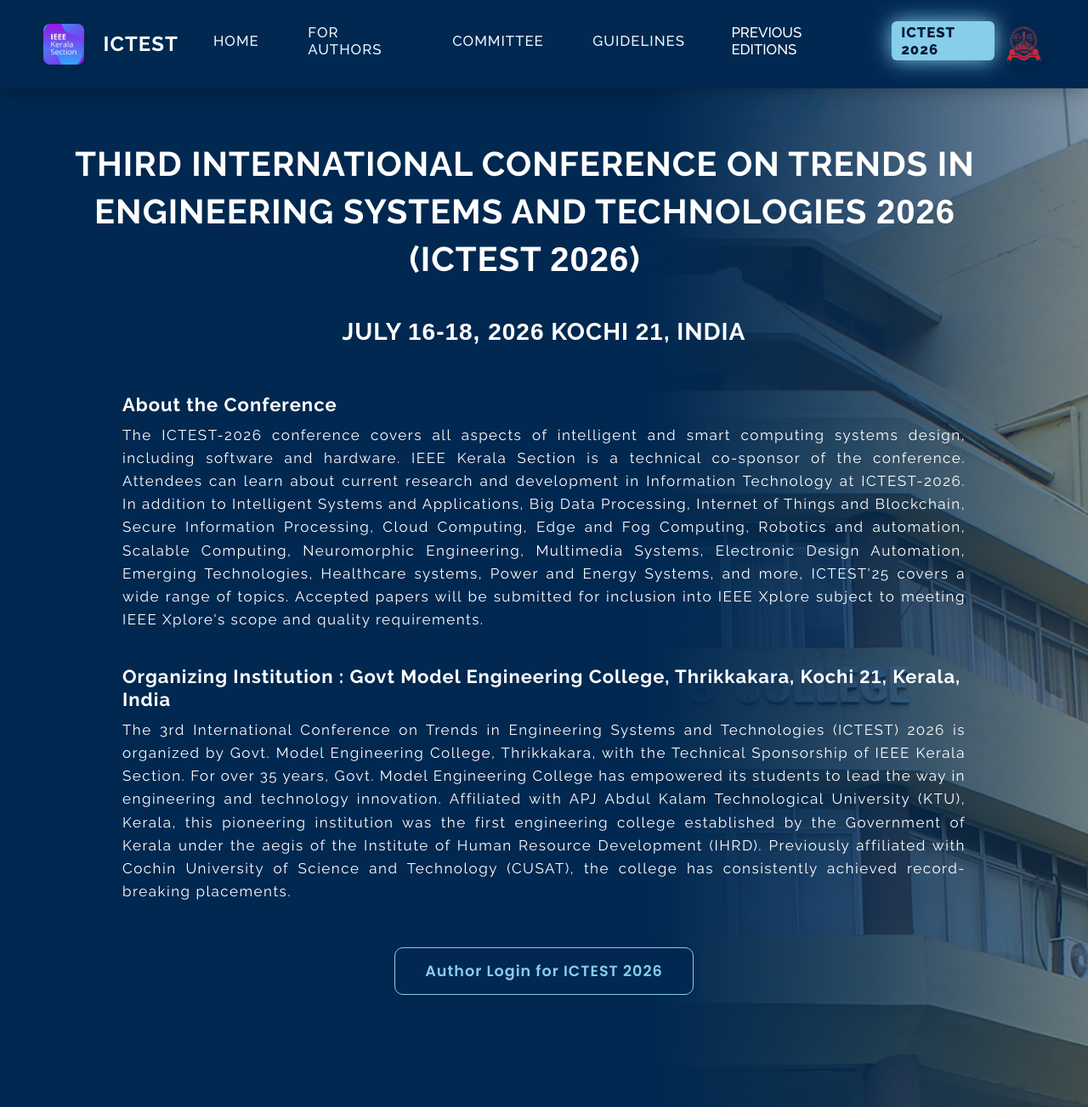
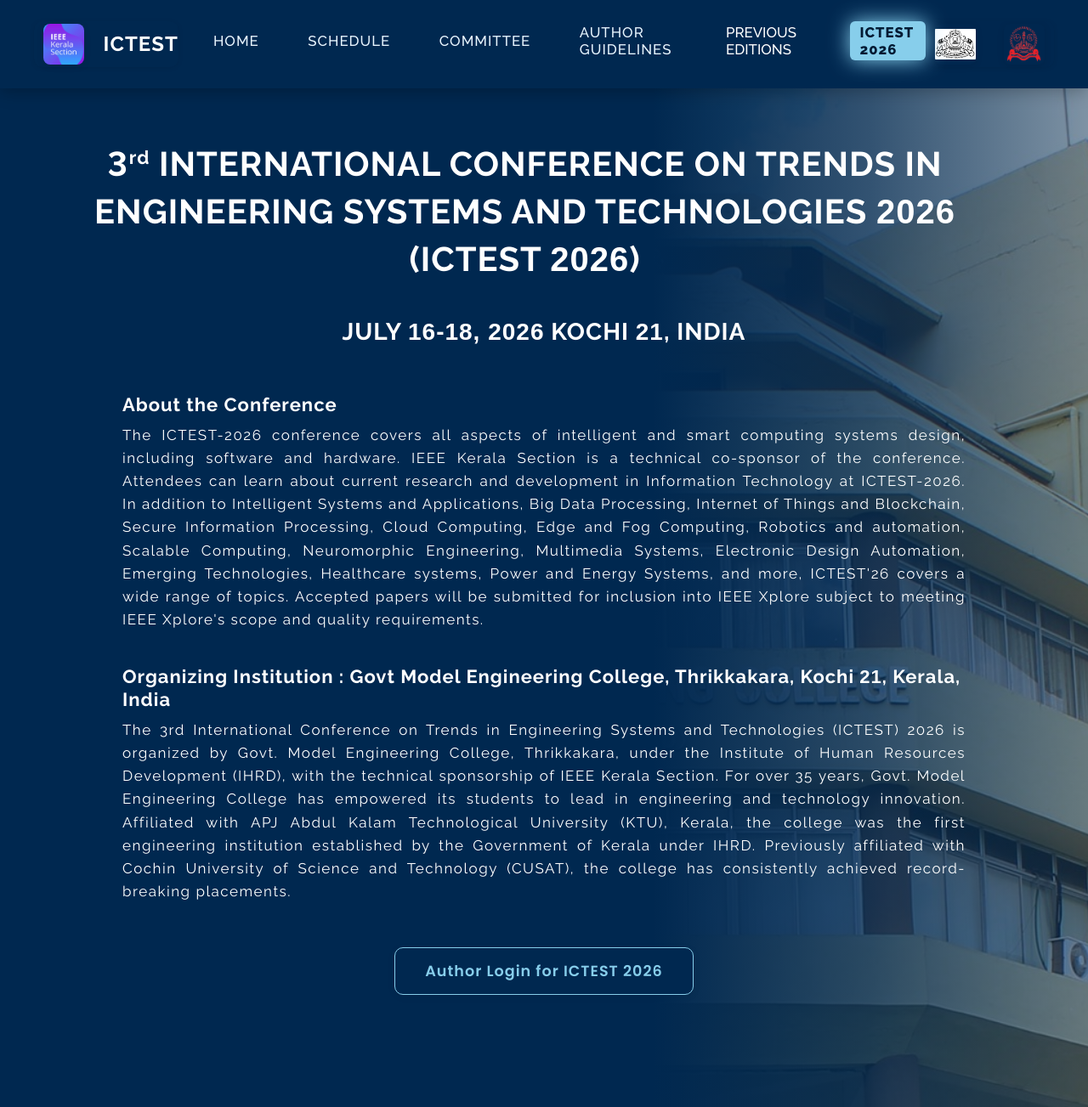
Before and after one commit to n1ved/ictest26, a React (Vite) app: page / in a window 1280 px wide. Shown: the whole page at 85% size. Built offline with nearby package versions, Linux system fonts and the light colour scheme; no server answers; the database is empty.

Commit message:
minor edits in homepage

```diff
--- a/index.html
+++ b/index.html
@@ -4,7 +4,7 @@
     <meta charset="UTF-8" />
     <link rel="icon" type="image/svg+xml" href="/src/assets/mecLogo.png" />
     <meta name="viewport" content="width=device-width, initial-scale=1.0" />
-    <title>ICTEST 2025</title>
+    <title>ICTEST 2026</title>
   </head>
   <body>
     <div id="root"></div>
--- a/src/committee_members/committee_members.jsx
+++ b/src/committee_members/committee_members.jsx
@@ -1,7 +1,7 @@
 import "./committee_members.css";
 import Navbar from "../navbar/navbar.jsx";
 
-import principal_img from "../committee_images/principal.png";
+import principal_img from "../committee_images/jayachandran.jpg";
 import arunkumar_img from "../committee_images/arunkumar.jpg";
 import rajesh_img from "../committee_images/rajesh-vg.png";
 // import jaimon_img from "../committee_images/jaimon.jpg"; // no longer used
@@ -34,7 +34,7 @@ export default function Committee_members() {
     {
       image: principal_img,
       title: "Principal",
-      name: "Dr. Mini M G",
+      name: "Dr. Jayachandran E S",
       position: "Principal, Govt. Model Engineering College, Ernakulam",
     },
     {
--- a/src/conferenceTrack/conferenceTrack.jsx
+++ b/src/conferenceTrack/conferenceTrack.jsx
@@ -1,40 +1,18 @@
 import "./conferenceTrack.css"
-export default function ConfernceTrack() {
+export default function ConferenceTrack() {
     const topics = [
-        "Artificial Intelligence",
-        "Machine Learning and Data Science",
-
+        "Artificial Intelligence, Machine Learning and Data Science",
         "Cybersecurity and Network Technologies",
-
-        "Internet of Things(IoT)",
-
-        "Blockchain",
-
-        "Technologies and Smart Systems",
-
+        "Internet of Things (IoT), Blockchain Technologies and Smart Systems",
         "Underwater GPS and Laser Communication",
-
         "VLSI and Embedded Systems",
-
+        "Renewable Energy Systems, Management & Storage",
         "Image Processing, Signal Processing and Communication Systems",
-
         "Biomedical Engineering and Healthcare Technologies",
-
-        "Power Electronics",
-
-        "Power Systems and Renewable Energy Mechatronics",
-
-        "Robotics",
-
-        "Control and Automation",
-
+        "Power Electronics and Power Systems",
+        "Mechatronics, Robotics, Control and Automation",
         "Electric & Hybrid Vehicles and Battery Technologies",
-
-        "Energy Conservation and Management",
-
-        "Reliability Engineering ",
-
-        "Material Science",
+        "Reliability Engineering",
     ];
     return (
         <>
--- a/src/dashboard/dashboard.css
+++ b/src/dashboard/dashboard.css
@@ -27,6 +27,17 @@
     line-height: 3.5rem;
     font-size: 40px;
     margin-top: 150px;
+    /* Ensure digits (like the leading 3) align with uppercase letters */
+    font-variant-numeric: lining-nums tabular-nums;
+    -webkit-font-feature-settings: "lnum" 1, "tnum" 1;
+    font-feature-settings: "lnum" 1, "tnum" 1;
+}
+.dashboard h1 sup.ordinal {
+    text-transform: none; /* keep 'rd' lowercase */
+    font-size: 0.55em;
+    vertical-align: super;
+    line-height: 0;
+    margin-left: 1px;
 }
 .dashboard h2 {
     display: flex;
@@ -39,6 +50,10 @@
     font-size: 28px;
     margin: 0px;
     margin-bottom: 20px;
+    /* Same numeric alignment for consistency */
+    font-variant-numeric: lining-nums tabular-nums;
+    -webkit-font-feature-settings: "lnum" 1, "tnum" 1;
+    font-feature-settings: "lnum" 1, "tnum" 1;
 }
 .dashboard h3 {
     display: flex;
@@ -156,8 +171,11 @@
     left: 1rem;
 }
 .number-specific {
-    font-family: sans-serif;
+    font-family: inherit; /* keep numbers in the same font as the heading */
     font-weight: bold;
+    font-variant-numeric: lining-nums tabular-nums;
+    -webkit-font-feature-settings: "lnum" 1, "tnum" 1;
+    font-feature-settings: "lnum" 1, "tnum" 1;
 }
 
 
--- a/src/dashboard/dashboard.jsx
+++ b/src/dashboard/dashboard.jsx
@@ -27,15 +27,11 @@ export default function Dashboard() {
   return (
     <div className="dashboard">
       <h1>
-        <span>Third International Conference on Trends in </span>
+        <span>3<sup className="ordinal">rd</sup> International Conference on Trends in </span>
         <span>
-          ​Engineering Systems and Technologies{" "}
-          <span className="number-specific">2026</span>{" "}
+          Engineering Systems and Technologies <span className="number-specific">2026</span>
         </span>
-        <span>
-          {" "}
-          ​(ICTEST <span className="number-specific">2026</span>)
-        </span>
+        <span>(ICTEST <span className="number-specific">2026</span>)</span>
       </h1>
       <h2>
         <span>
@@ -74,7 +70,7 @@ export default function Dashboard() {
         Processing, Cloud Computing, Edge and Fog Computing, Robotics and
         automation, Scalable Computing, Neuromorphic Engineering, Multimedia
         Systems, Electronic Design Automation, Emerging Technologies, Healthcare
-        systems, Power and Energy Systems, and more, ICTEST'25 covers a wide
+        systems, Power and Energy Systems, and more, ICTEST'26 covers a wide
         range of topics. Accepted papers will be submitted for inclusion into
         IEEE Xplore subject to meeting IEEE Xplore's scope and quality
         requirements.
@@ -87,16 +83,16 @@ export default function Dashboard() {
       </h3>
       <p>
         The 3rd International Conference on Trends in Engineering Systems and
-        Technologies (ICTEST) 2026 is organized ​by Govt. Model Engineering
-        College, Thrikkakara, with the Technical Sponsorship of IEEE Kerala
-        Section. For over ​35 years, Govt. Model Engineering College has
-        empowered its students to lead the way in engineering and ​technology
+        Technologies (ICTEST) 2026 is organized by Govt. Model Engineering
+        College, Thrikkakara, under the Institute of Human Resources
+        Development (IHRD), with the technical sponsorship of IEEE Kerala
+        Section. For over 35 years, Govt. Model Engineering College has
+        empowered its students to lead in engineering and technology
         innovation. Affiliated with APJ Abdul Kalam Technological University
-        (KTU), Kerala, this pioneering ​institution was the first engineering
-        college established by the Government of Kerala under the aegis of the
-        Institute ​of Human Resource Development (IHRD). Previously affiliated
-        with Cochin University of Science and Technology ​(CUSAT), the college
-        has consistently achieved record-breaking placements.
+        (KTU), Kerala, the college was the first engineering institution
+        established by the Government of Kerala under IHRD. Previously
+        affiliated with Cochin University of Science and Technology (CUSAT),
+        the college has consistently achieved record-breaking placements.
       </p>
 
       {allowAuthorLogin && (
--- a/src/navbar/navbar.css
+++ b/src/navbar/navbar.css
@@ -46,6 +46,24 @@
     margin: 0;
     display: block;
     align-self: center;
+}
+.logo-row {
+    display: flex;
+    align-items: center;
+    gap: 10px;
+}
+.ihrd-logo {
+    width: 44px;
+    height: 44px;
+    object-fit: contain;
+    background: transparent;
+    border-radius: 0;
+    padding: 0;
+}
+.mec-logo-img {
+    width: 48px;
+    height: 48px;
+    object-fit: contain;
 }
 .navbar li {
     position: relative;
--- a/src/navbar/navbar.jsx
+++ b/src/navbar/navbar.jsx
@@ -3,6 +3,7 @@ import { Link } from "react-router-dom";
 import "./navbar.css";
 import mecLogo from "../assets/mecLogo.png";
 import kerala_chapter from "../assets/kerala_chapter.jpg";
+import ihrdLogo from "../assets/ihrdlogo.jpg";
 import { RxHamburgerMenu } from "react-icons/rx";
 import { IoCloseOutline } from "react-icons/io5";
 
@@ -40,7 +41,7 @@ export default function Navbar() {
         </li>
         <li>
           <div className="hover-circle"></div>
-          <a href={"/forauthors"}>For Authors</a>
+          <a href={"/forauthors"}>Schedule</a>
         </li>
         <li>
           <div className="hover-circle"></div>
@@ -48,7 +49,7 @@ export default function Navbar() {
         </li>
         <li>
           <div className="hover-circle"></div>
-          <a href={"/guidelines"}>guidelines </a>
+          <a href={"/guidelines"}>Author guidelines </a>
         </li>
         <li
           className="dropdown"
@@ -86,9 +87,14 @@ export default function Navbar() {
       </ul>
       <div className="logo-div mec-logo">
         <div className="logo-text">
-          <a href="https://www.mec.ac.in/" target="_blank">
-            <img className="mec-logo" src={mecLogo} alt="" />
-          </a>
+          <div className="logo-row">
+            <a href="https://ihrd.ac.in/" target="_blank" aria-label="IHRD">
+              <img className="ihrd-logo" src={ihrdLogo} alt="IHRD" />
+            </a>
+            <a href="https://www.mec.ac.in/" target="_blank" aria-label="Govt. Model Engineering College">
+              <img className="mec-logo-img" src={mecLogo} alt="Govt. Model Engineering College" />
+            </a>
+          </div>
           <span>Govt. Model Engineering College</span>
         </div>
       </div>
```
Also changed, not shown: src/assets/ihrdlogo.jpg (added), src/committee_images/jayachandran.jpg (added).
